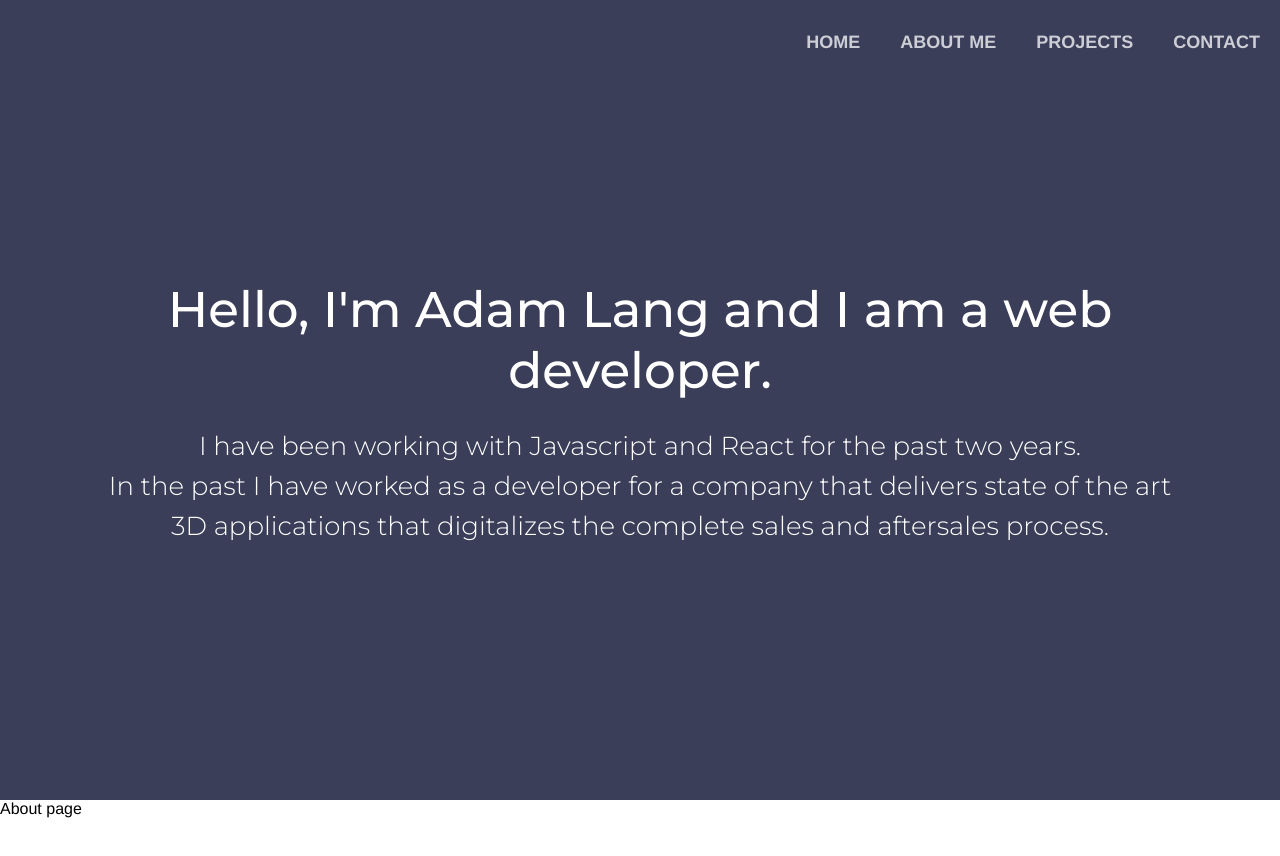
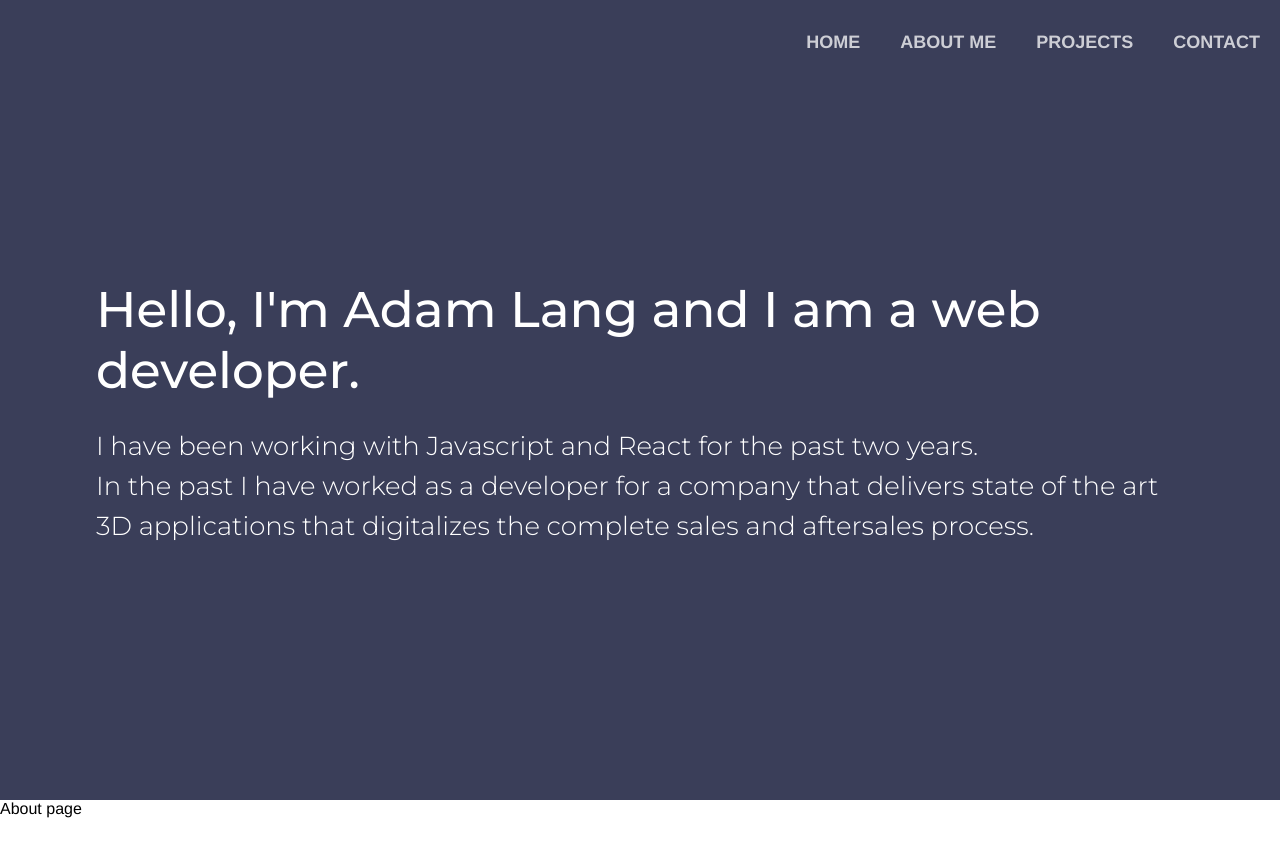
Before and after one commit to adamLangsti/Website, a React (Create React App) app: page / in a window 1280 px wide. Shown: the top 856 px of the page. Built offline with nearby package versions, Linux system fonts and the light colour scheme.

Commit message:
fix: correct hover animation on navlinks

```diff
--- a/src/css/hero.css
+++ b/src/css/hero.css
@@ -8,6 +8,7 @@
 .main-content {
     text-align: center;
     max-width: 85%;
+    text-align: left;
 }
 .header {
     color: var(--text-color);
--- a/src/css/navbar.css
+++ b/src/css/navbar.css
@@ -40,7 +40,7 @@
     height: 5px;
     content: '';
     position: absolute;
-    background-color: var(--primary-color);
+    background-color: #fff;
 }
 
 .navlink-animation::before {
```
